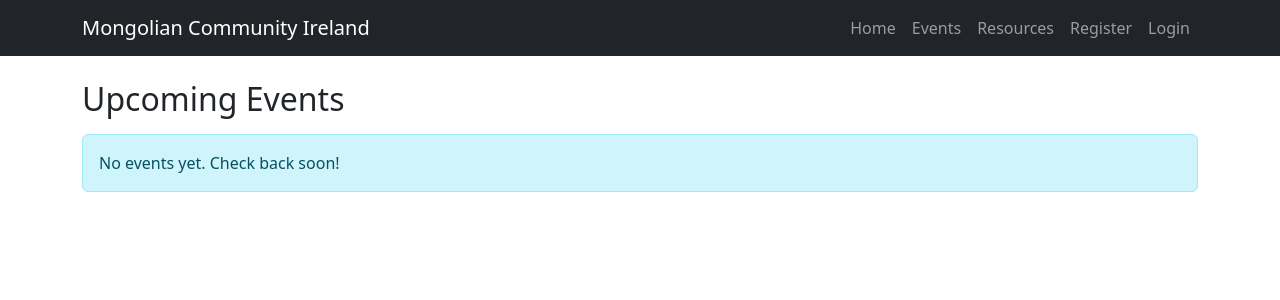
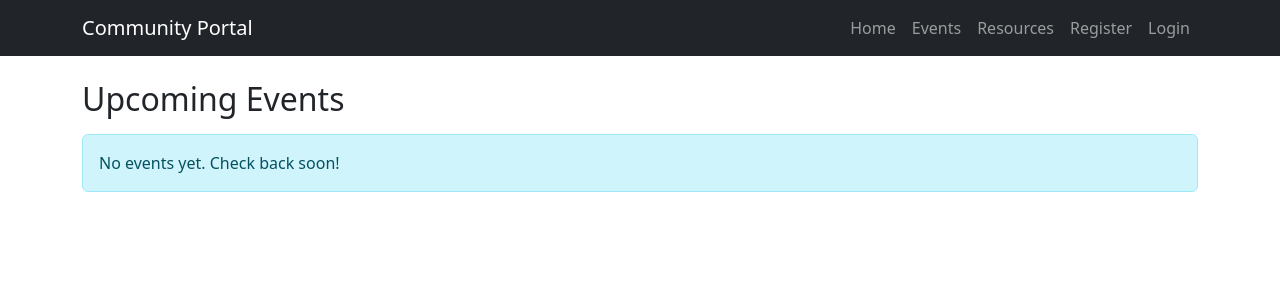
Before and after one commit to choijoo0228/community_portal, a Django app: page /events/ in a window 1280 px wide. Shown: the top 300 px of the page. Run offline with Django 4.2, Linux system fonts and the light colour scheme; data that the repository does not hold is empty.

Commit message:
text fix

```diff
--- a/portal/templates/portal/base.html
+++ b/portal/templates/portal/base.html
@@ -13,7 +13,7 @@
 
 <nav class="navbar navbar-dark bg-dark navbar-expand-lg">
   <div class="container">
-    <a class="navbar-brand" href="/">Mongolian Community Ireland</a>
+    <a class="navbar-brand" href="/">Community Portal</a>
 
     <div class="navbar-nav">
       <a class="nav-link" href="/">Home</a>
```
